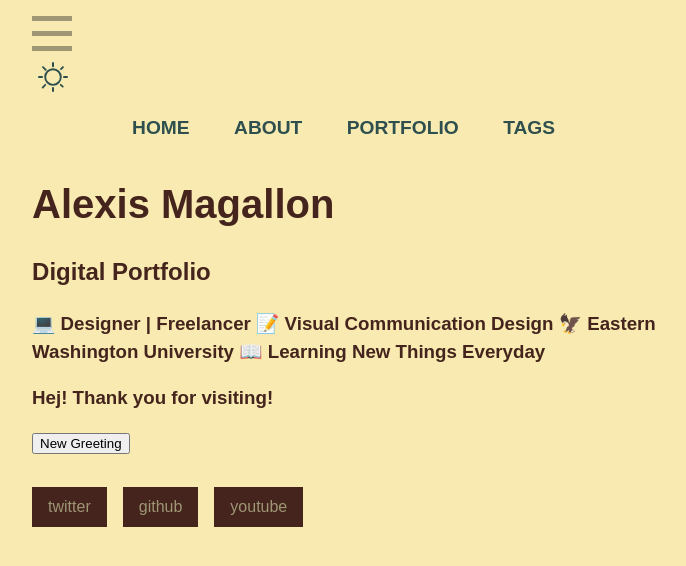
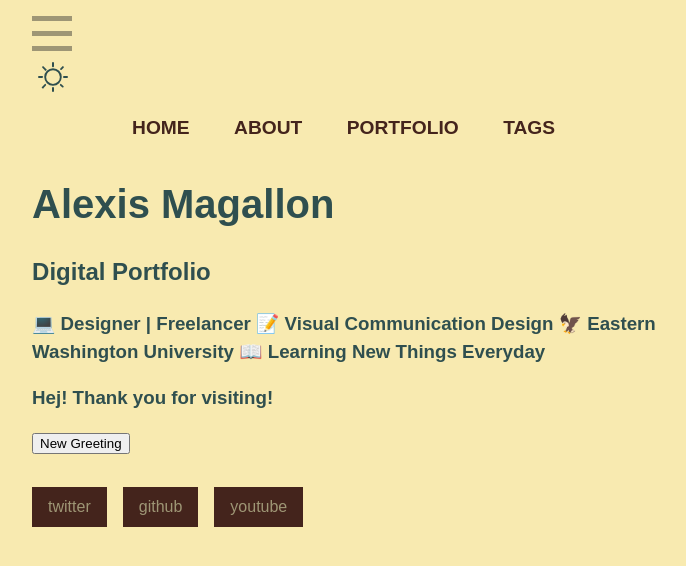
Before and after one commit to amagallon41/NewDigitalGarden, an Astro site: page / in a window 1280 px wide. Shown: the whole page, without its empty margins (268-954 px from the left). Built offline with nearby package versions, Linux system fonts and the light colour scheme; Astro itself is replaced by a stand-in of ours.

Commit message:
color changes

```diff
--- a/src/styles/global.css
+++ b/src/styles/global.css
@@ -1,7 +1,7 @@
 html {
     background-color: #f8eab0;
     font-family: sans-serif;
-    color: #44241c;
+    color: darkslategrey;
   }
 
   html.dark {
@@ -54,7 +54,7 @@ html {
 }
 
 .nav-links a {
-  color: darkslategrey;
+  color: #44241c;
   display: block;
   text-align: center;
   padding: 10px 0;
```
